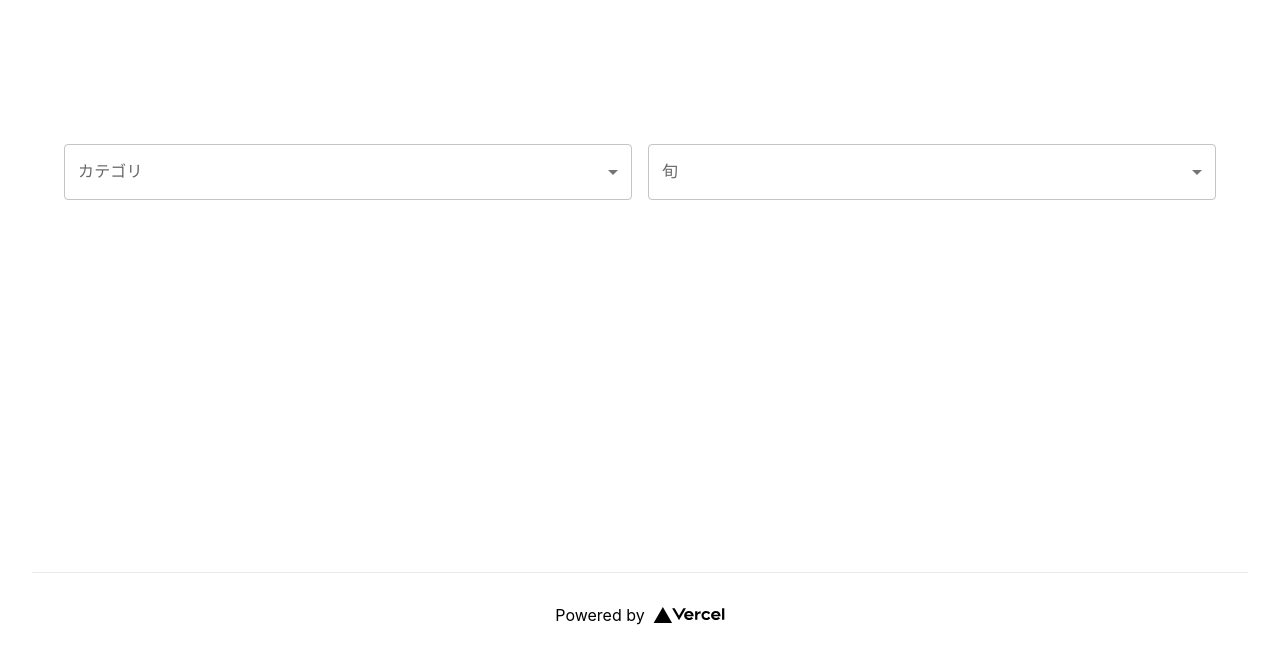
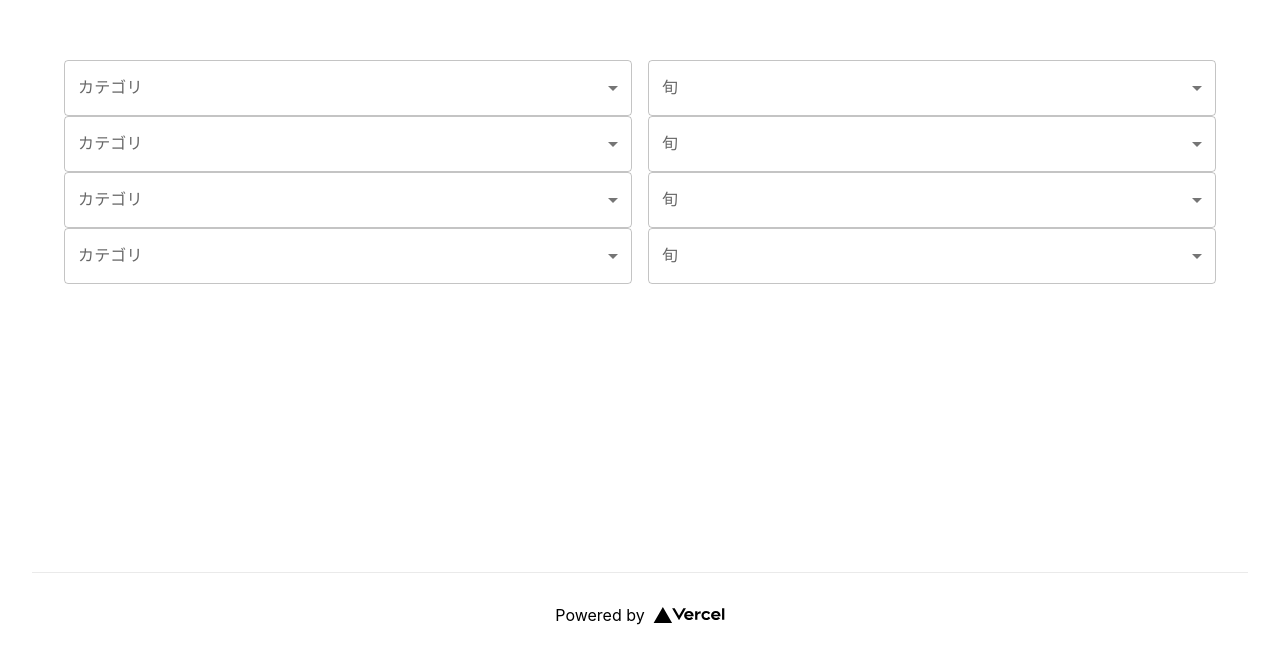
Before and after one commit to ratiltdev/sakuna-menu-generator, a Next.js app: page / in a window 1280 px wide. Shown: the part 228-885 px from the top of the page. Built offline with nearby package versions, Linux system fonts and the light colour scheme.

Commit message:
[Add] DishesFilterCondition

```diff
--- a/src/components/categorySelect.tsx
+++ b/src/components/categorySelect.tsx
@@ -1,25 +1,27 @@
 import React from "react";
 import { FormControl, InputLabel, MenuItem, Select, SelectChangeEvent } from "@mui/material";
-import { Category } from "../domain/model/category";
+import { Category, toCategory } from "../domain/model/category";
+import { DishFilterCondition } from "../domain/model/dishesFilterCondition";
 
 type Props = {
-  index: number,
-  value: Category,
-  onChange: (event: SelectChangeEvent) => void,
+  id: number,
+  dishCond: DishFilterCondition,
+  onChange: (condition: DishFilterCondition) => void,
 }
 
-export const CategorySelect: React.FC<Props> = ({index, value, onChange}) => {
-  const labelId = `category-select-label-${index}`;
+export const CategorySelect: React.FC<Props> = ({id, dishCond, onChange}) => {
+  const handleChange = (e: SelectChangeEvent) =>
+    onChange({...dishCond, category: toCategory(e.target.value)});
 
   return (
     <FormControl fullWidth>
-      <InputLabel id={labelId}>カテゴリ</InputLabel>
+      <InputLabel id={`category-select-label-${id}`}>カテゴリ</InputLabel>
       <Select
-        labelId={labelId}
-        id={`category-select-${index}`}
+        labelId={`category-select-label-${id}`}
+        id={`category-select-${id}`}
         label="カテゴリ"
-        value={value}
-        onChange={onChange}
+        value={dishCond.category}
+        onChange={handleChange}
       >
         <MenuItem value="">指定なし</MenuItem>
         <MenuItem value={Category.MAIN}>{Category.MAIN}</MenuItem>
--- a/src/components/form.tsx
+++ b/src/components/form.tsx
@@ -2,40 +2,41 @@ import React, { useState } from "react";
 import { Stack } from "@mui/system";
 import { Category, toCategory } from "../domain/model/category";
 import { Season, toSeason } from "../domain/model/season";
+import { DishesFilterCondition, DishFilterCondition } from "../domain/model/dishesFilterCondition";
 import { CategorySelect } from "./categorySelect";
 import { SeasonSelect } from "./seasonSelect";
 import { Container, SelectChangeEvent } from "@mui/material";
 
-type Condition = {
-  category: Category,
-  season: Season,
-}
+export const Form: React.FC = () => {
+  const [dishesCond, setDishesCond] = useState<DishesFilterCondition>({
+    dishes: [
+      {id: 1, category: Category.NONE, season: Season.NONE},
+      {id: 2, category: Category.NONE, season: Season.NONE},
+      {id: 3, category: Category.NONE, season: Season.NONE},
+      {id: 4, category: Category.NONE, season: Season.NONE},
+    ],
+  });
 
-export const Form: React.FC = () => {
-  const [values, setValues] = useState<Condition>(
-    {category: Category.NONE, season: Season.NONE}
-  );
-  const categoryHandleChange = (event: SelectChangeEvent) => setValues(
-    {...values, category: toCategory(event.target.value)}
-  );
-  const seasonHandleChange = (event: SelectChangeEvent) => setValues(
-    {...values, season: toSeason(event.target.value)}
-  );
+  // 変更時にSelect側からDishCondRowを受取り、IDが一致するRowを差替える
+  const handleChange = (dishCond: DishFilterCondition) =>
+    setDishesCond({dishes: dishesCond.dishes.map(row => row.id === dishCond.id ? dishCond : row)});
 
   return (
     <Container>
-      <Stack direction={"row"} spacing={2}>
-        <CategorySelect
-          index={1}
-          value={values.category}
-          onChange={categoryHandleChange}
-        />
-        <SeasonSelect
-          index={1}
-          value={values.season}
-          onChange={seasonHandleChange}
-        />
-      </Stack>
+      {dishesCond.dishes.map((dishCond) => (
+        <Stack direction={"row"} spacing={2} key={`stack-${dishCond.id}`}>
+          <CategorySelect
+            id={dishCond.id}
+            dishCond={dishCond}
+            onChange={handleChange}
+          />
+          <SeasonSelect
+            id={dishCond.id}
+            dishCond={dishCond}
+            onChange={handleChange}
+          />
+        </Stack>
+      ))}
     </Container>
   );
 }
--- a/src/components/seasonSelect.tsx
+++ b/src/components/seasonSelect.tsx
@@ -1,25 +1,27 @@
 import React from "react";
 import { FormControl, InputLabel, MenuItem, Select, SelectChangeEvent } from "@mui/material";
-import { Season } from "../domain/model/season";
+import { Season, toSeason } from "../domain/model/season";
+import { DishFilterCondition } from "../domain/model/dishesFilterCondition";
 
 type Props = {
-  index: number,
-  value: Season,
-  onChange: (event: SelectChangeEvent) => void,
+  id: number,
+  dishCond: DishFilterCondition,
+  onChange: (condition: DishFilterCondition) => void,
 }
 
-export const SeasonSelect: React.FC<Props> = ({index, value, onChange}) => {
-  const labelId = `season-select-label-${index}`;
+export const SeasonSelect: React.FC<Props> = ({id, dishCond, onChange}) => {
+  const handleChange = (e: SelectChangeEvent) =>
+    onChange({...dishCond, season: toSeason(e.target.value)});
 
   return (
     <FormControl fullWidth>
-      <InputLabel id={labelId}>旬</InputLabel>
+      <InputLabel id={`season-select-label-${id}`}>旬</InputLabel>
       <Select
-        labelId={labelId}
-        id={`season-select-${index}`}
+        labelId={`season-select-label-${id}`}
+        id={`season-select-${id}`}
         label="旬"
-        value={value}
-        onChange={onChange}
+        value={dishCond.season}
+        onChange={handleChange}
       >
         <MenuItem value="">指定なし</MenuItem>
         <MenuItem value={Season.SPRING}>{Season.SPRING}</MenuItem>
--- /dev/null
+++ b/src/domain/model/dishesFilterCondition.ts
@@ -0,0 +1,18 @@
+import { Category } from "./category"
+import { Season } from "./season"
+
+/**
+ * 献立1枠の選出条件
+ */
+export type DishFilterCondition = {
+  id: number,
+  category: Category,
+  season: Season,
+}
+
+/**
+ * 献立全体の選出条件
+ */
+export type DishesFilterCondition = {
+  dishes: ReadonlyArray<DishFilterCondition>,
+}
```
